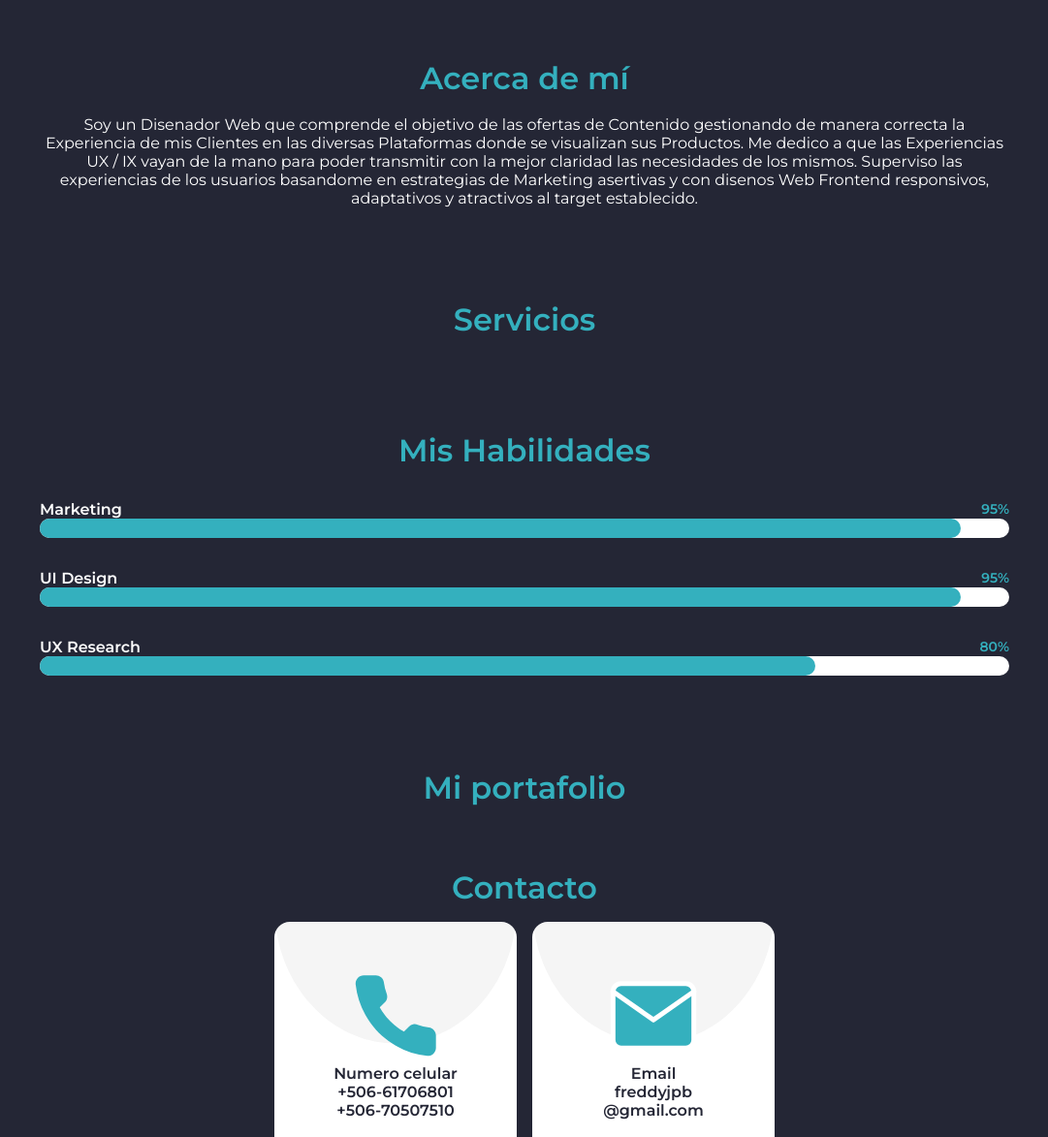
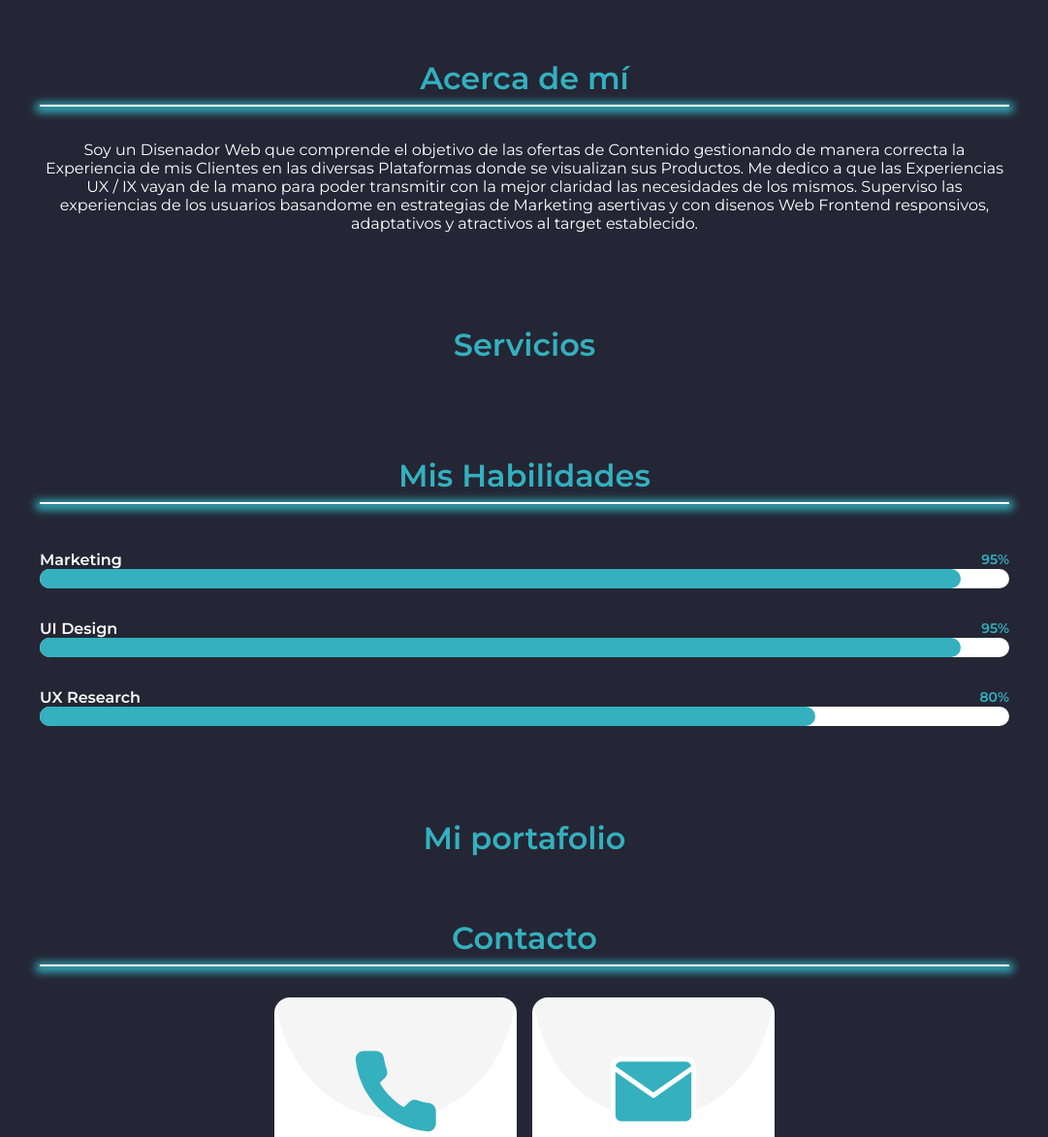
Before and after one commit to freddyjpb/portafolio, a plain HTML site: page index.html in a window 1280 px wide. Shown: the part 733-1906 px from the top of the page at 97% size, without its empty margins (99-1180 px from the left). Drawn offline with nearby package versions, Linux system fonts and the light colour scheme.

Commit message:
first commit

```diff
--- a/assets/css/style.css
+++ b/assets/css/style.css
@@ -153,6 +153,7 @@ li > a {
     margin-top: 8px;
     margin-bottom: 16px;
     width: 100%; height: 2px;
+    max-width: 1000px;
     box-shadow: var(--aquamarine) 0px 2px 8px 4px;
 }
 
--- a/index.html
+++ b/index.html
@@ -80,6 +80,7 @@
             <h2 class="h2 stylebold coloraqua">
                 Acerca de mí
             </h2>
+            <div class="div-description-line"></div>
             <br>
             <h3>
                 Soy un Disenador Web que comprende el objetivo de las ofertas de Contenido gestionando de manera correcta la Experiencia de mis Clientes en las diversas Plataformas donde se visualizan sus Productos. Me dedico a que las Experiencias UX / IX vayan de la mano para poder transmitir con la mejor claridad las necesidades de los mismos.
@@ -117,6 +118,7 @@
 
     <div class="div-section-5">
         <h2 class="h2 stylebold coloraqua">Mis Habilidades</h2>
+        <div class="div-description-line"></div>
         <div class="divMain7Grd">
             <div class="habilityBox habCellA">
                 <div class="habilityLabel"><span class="letter1" style="float:right">95%</span>Marketing</div>
@@ -145,6 +147,7 @@
 
     <div class="div-section-7">
         <h2 class="h2 stylebold coloraqua">Contacto</h2>
+        <div class="div-description-line"></div>
         <div class="contact-information">
             <div class="cellphone-card">
                 <img class="image" src="./assets/Icons/phone.svg" alt="">
```
Also changed, not shown: 1 other file.
